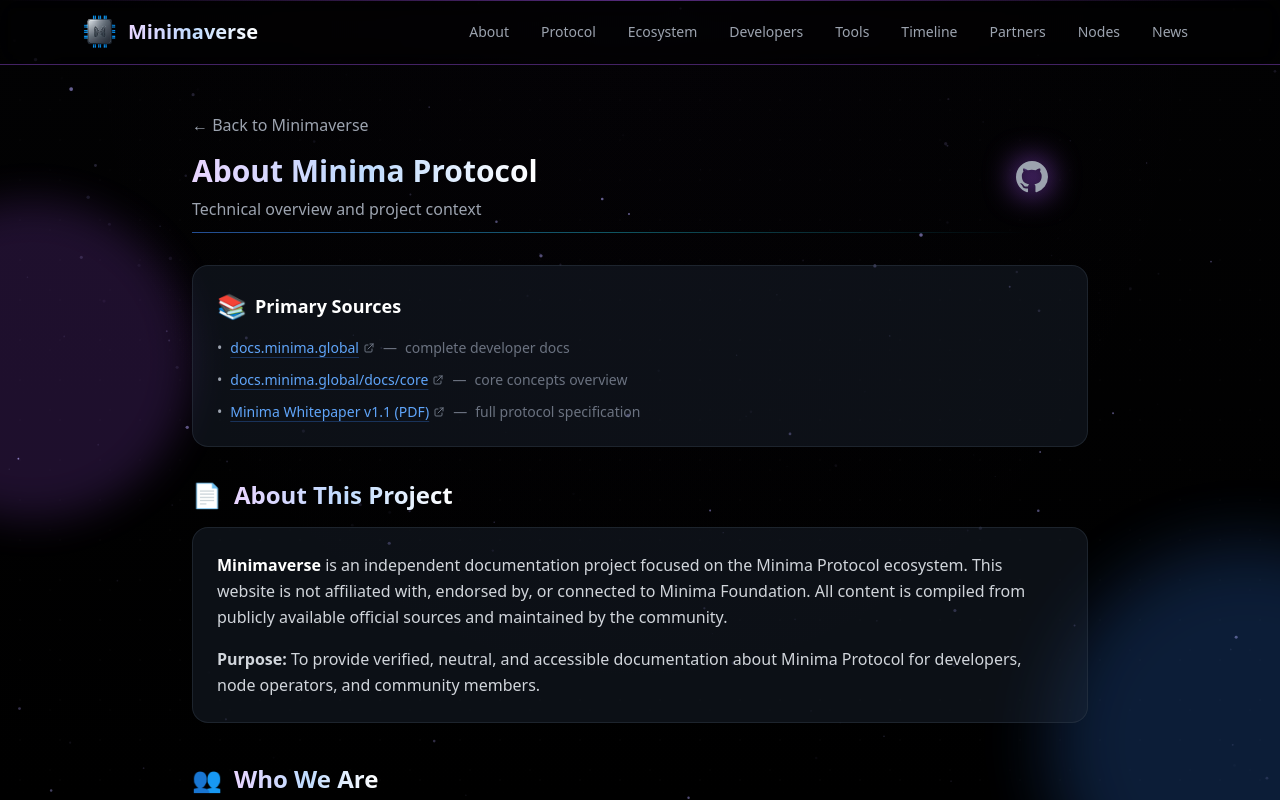
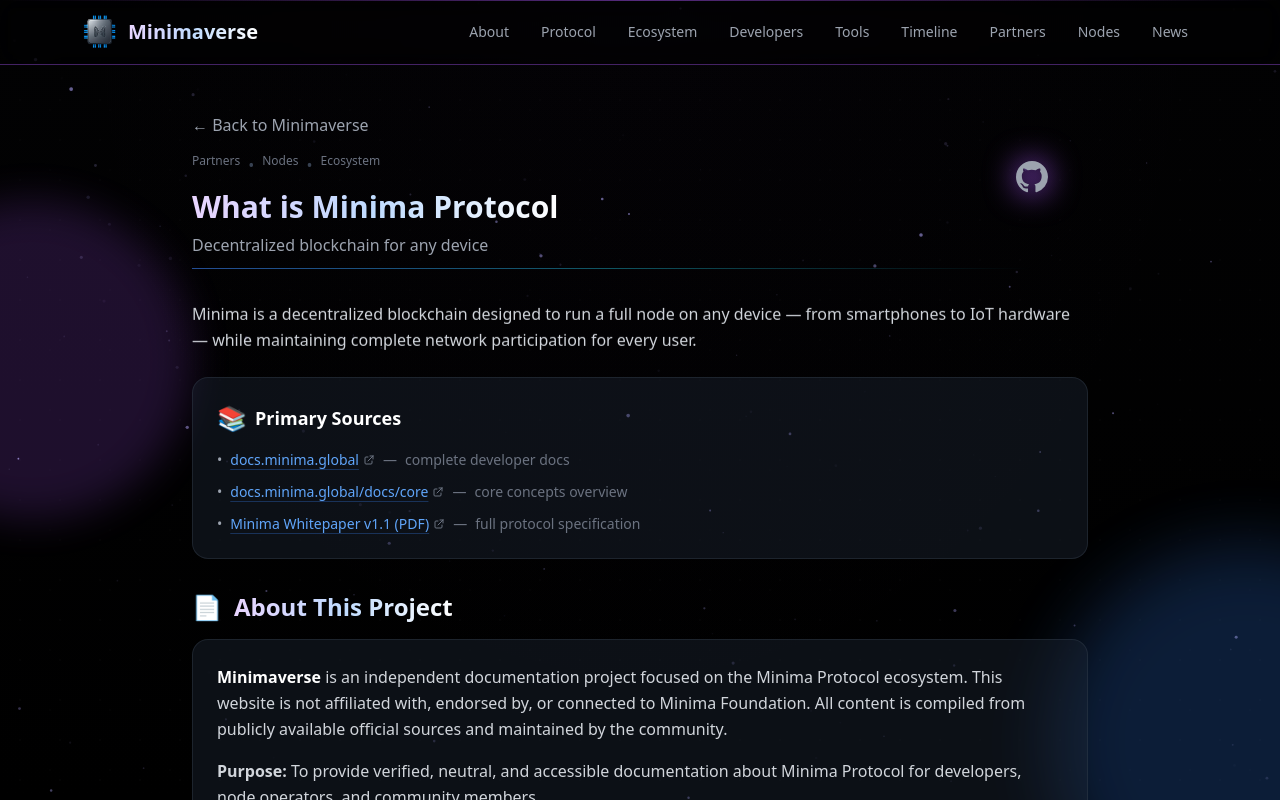
Before and after one commit to KuA1bo/minimaverse-site, a Next.js app: page /about in a window 1280 px wide. Shown: the top 800 px of the page. Built offline with nearby package versions, Linux system fonts and the light colour scheme.

Commit message:
seo: revise /about page structure, headings, and internal linking for improved search intent

```diff
--- a/src/app/about/page.tsx
+++ b/src/app/about/page.tsx
@@ -2,6 +2,7 @@
 // About page - factual overview of Minima Protocol and Minimaverse project
 
 import Link from 'next/link';
+import JsonLd from '@/components/JsonLd';
 
 // Reusable component for external links with icon
 const ExternalLink = ({
@@ -55,10 +56,31 @@ const StatusBadge = ({ status, reducedGlow = false }: { status: 'confirmed' | 'i
   );
 };
 
+// Structured data for Schema.org AboutPage
+const structuredData = {
+  "@context": "https://schema.org",
+  "@type": "AboutPage",
+  "name": "What is Minima Protocol",
+  "description": "Minima is a decentralized blockchain designed to run a full node on any device.",
+  "url": "https://minimaverse.com/about",
+  "isPartOf": {
+    "@type": "WebSite",
+    "name": "Minimaverse",
+    "url": "https://minimaverse.com"
+  },
+  "about": {
+    "@type": "Thing",
+    "name": "Minima",
+    "description": "A minimalist, mobile-first Layer 1 blockchain protocol."
+  }
+};
+
 export default function AboutPage() {
   return (
     <div className="max-w-4xl mx-auto relative px-4 sm:px-0">
 
+      {/* Structured data for SEO - AboutPage schema */}
+      <JsonLd data={structuredData} />
 
       {/* Unified Header with gradient accent */}
       <header className="mb-8 opacity-0 animate-fade-in-up delay-75 relative pt-4">
@@ -72,7 +94,7 @@ export default function AboutPage() {
               <div className="w-8 h-8 bg-purple-500/80 rounded-full blur-lg" />
             </div>
             <ExternalLink
-              href="https://github.com/KuA1bo/minimaverse-site  "
+              href="https://github.com/KuA1bo/minimaverse-site"
               className="relative text-gray-400 hover:text-white transition-all duration-300 hover:scale-110 hover:rotate-6 z-10"
               ariaLabel="View source on GitHub"
               hideArrow={true}
@@ -91,16 +113,36 @@ export default function AboutPage() {
             >
               <span className="group-hover:-translate-x-1 transition-transform duration-300 inline-block">←</span> Back to Minimaverse
             </Link>
+
+            {/* Internal navigation links for SEO authority distribution */}
+            <div className="flex flex-wrap gap-2 mb-3">
+              <Link href="/partners" className="text-xs text-gray-500 hover:text-purple-400 transition-colors">Partners</Link>
+              <span className="text-gray-700">•</span>
+              <Link href="/nodes" className="text-xs text-gray-500 hover:text-purple-400 transition-colors">Nodes</Link>
+              <span className="text-gray-700">•</span>
+              <Link href="/ecosystem" className="text-xs text-gray-500 hover:text-purple-400 transition-colors">Ecosystem</Link>
+            </div>
+
+            {/* Updated H1 title for better SEO intent match */}
             <h1 className="text-3xl font-bold text-white mb-2">
               <span className="bg-gradient-to-r from-purple-200 via-blue-200 to-white bg-clip-text text-transparent">
-                About Minima Protocol
+                What is Minima Protocol
               </span>
             </h1>
-            <p className="text-gray-400">Technical overview and project context</p>
+            {/* Updated subtitle for clarity and keyword coverage */}
+            <p className="text-gray-400">Decentralized blockchain for any device</p>
+            {/* Gradient accent line under subtitle */}
             <span className="absolute bottom-0 left-0 right-0 h-px bg-gradient-to-r from-blue-500/60 via-cyan-400/40 to-transparent" />
           </div>
         </div>
       </header>
+
+      {/* Simple explanation paragraph - added for SEO and UX */}
+      <p className="text-gray-300 leading-relaxed mb-6 opacity-0 animate-fade-in-up delay-100">
+        Minima is a decentralized blockchain designed to run a full node on any device —
+        from smartphones to IoT hardware — while maintaining complete network participation
+        for every user.
+      </p>
 
       {/* Primary Sources Box */}
       <div className="relative bg-gray-800/40 border border-gray-700/40 rounded-2xl p-4 sm:p-6 mb-8
@@ -177,7 +219,7 @@ export default function AboutPage() {
           </div>
         </section>
 
-        {/* Section 2: Who We Are (NEW) */}
+        {/* Section 2: Who We Are */}
         <section className="mb-10 opacity-0 animate-fade-in-up delay-150">
           <h2 className="text-2xl font-bold mb-4 flex items-center gap-3">
             <span className="text-2xl">👥</span>
@@ -201,11 +243,11 @@ export default function AboutPage() {
           </div>
         </section>
 
-        {/* Section 3: What is Minima Protocol */}
+        {/* Section 3: Protocol Mechanics (Renamed to avoid conflict with homepage CTA) */}
         <section className="mb-10 opacity-0 animate-fade-in-up delay-200">
           <h2 className="text-2xl font-bold mb-4 flex items-center gap-3">
             <span className="text-2xl">⛓️</span>
-            <span className="bg-gradient-to-r from-purple-200 via-blue-200 to-white bg-clip-text text-transparent">What is Minima Protocol</span>
+            <span className="bg-gradient-to-r from-purple-200 via-blue-200 to-white bg-clip-text text-transparent">Protocol Mechanics</span>
           </h2>
           <p className="text-gray-300 leading-relaxed mb-4">
             Minima is a decentralized blockchain protocol designed to run on any device, from
@@ -351,7 +393,7 @@ export default function AboutPage() {
           </div>
         </section>
 
-        {/* Section 7: How to Contribute (NEW) */}
+        {/* Section 7: How to Contribute */}
         <section className="mb-10 opacity-0 animate-fade-in-up delay-200">
           <h2 className="text-2xl font-bold mb-4 flex items-center gap-3">
             <span className="text-2xl">🤝</span>
@@ -381,7 +423,7 @@ export default function AboutPage() {
             ))}
           </div>
 
-          {/* ✅ PREMIUM GITHUB BUTTON - Same effect as hero buttons */}
+          {/* GitHub button */}
           <div className="mt-6 text-center px-2">
             <ExternalLink
               href="https://github.com/KuA1bo/minimaverse-site"
@@ -496,7 +538,7 @@ export default function AboutPage() {
         <section className="border-t border-gray-700/40 pt-6 opacity-0 animate-fade-in-up delay-300">
           <p className="text-gray-500 text-sm flex items-center gap-2">
             <span className="w-2 h-2 bg-green-500 rounded-full animate-pulse" />
-            Last updated: April 21, 2026
+            Last updated: April 26, 2026
           </p>
         </section>
 
```
